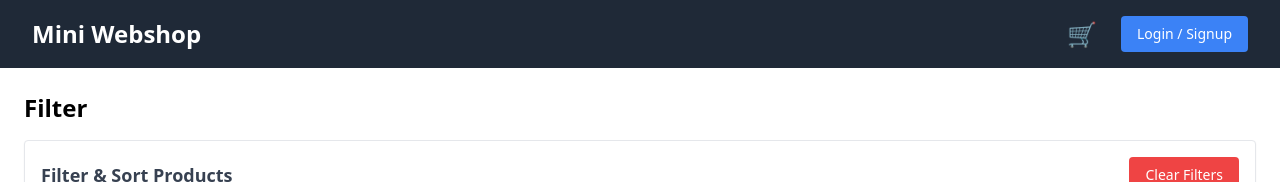
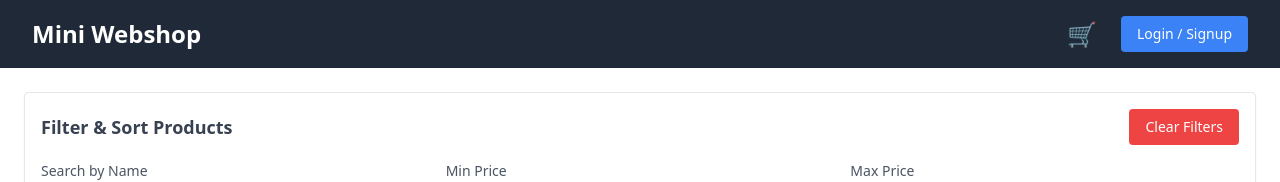
Before and after one commit to Affan88888/Mini_Webshop, a React (Create React App) app in the folder frontend/: page / in a window 1280 px wide. Shown: the top 182 px of the page. Built offline with nearby package versions, Linux system fonts and the light colour scheme; no server answers.

Commit message:
removao u homepageu naslov za filter

```diff
--- a/frontend/src/pages/shop/HomePage.jsx
+++ b/frontend/src/pages/shop/HomePage.jsx
@@ -70,7 +70,6 @@ const HomePage = () => {
 
     return (
         <div className="p-6">
-            <h1 className="mb-4 text-2xl font-bold"> Filter </h1>
 
             {/* Filter komponenta sa propovima */}
             <div>
```
